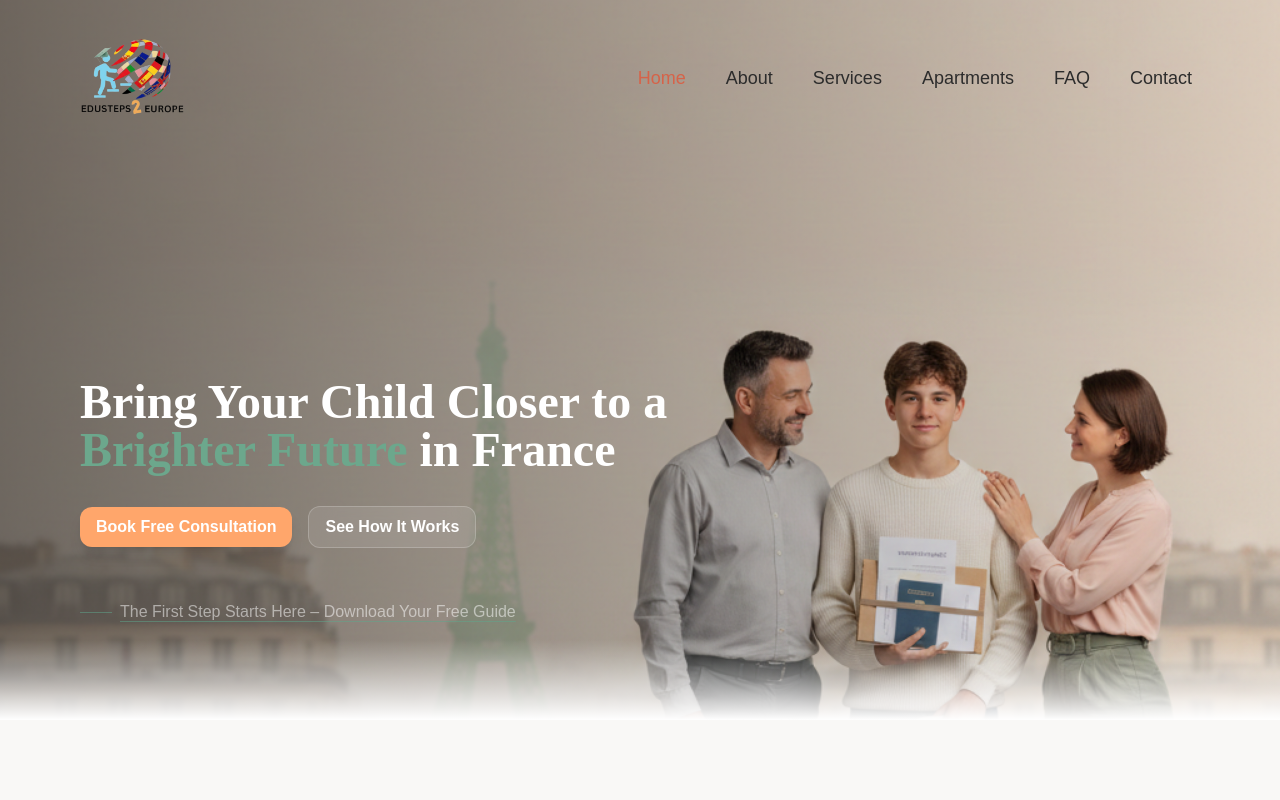
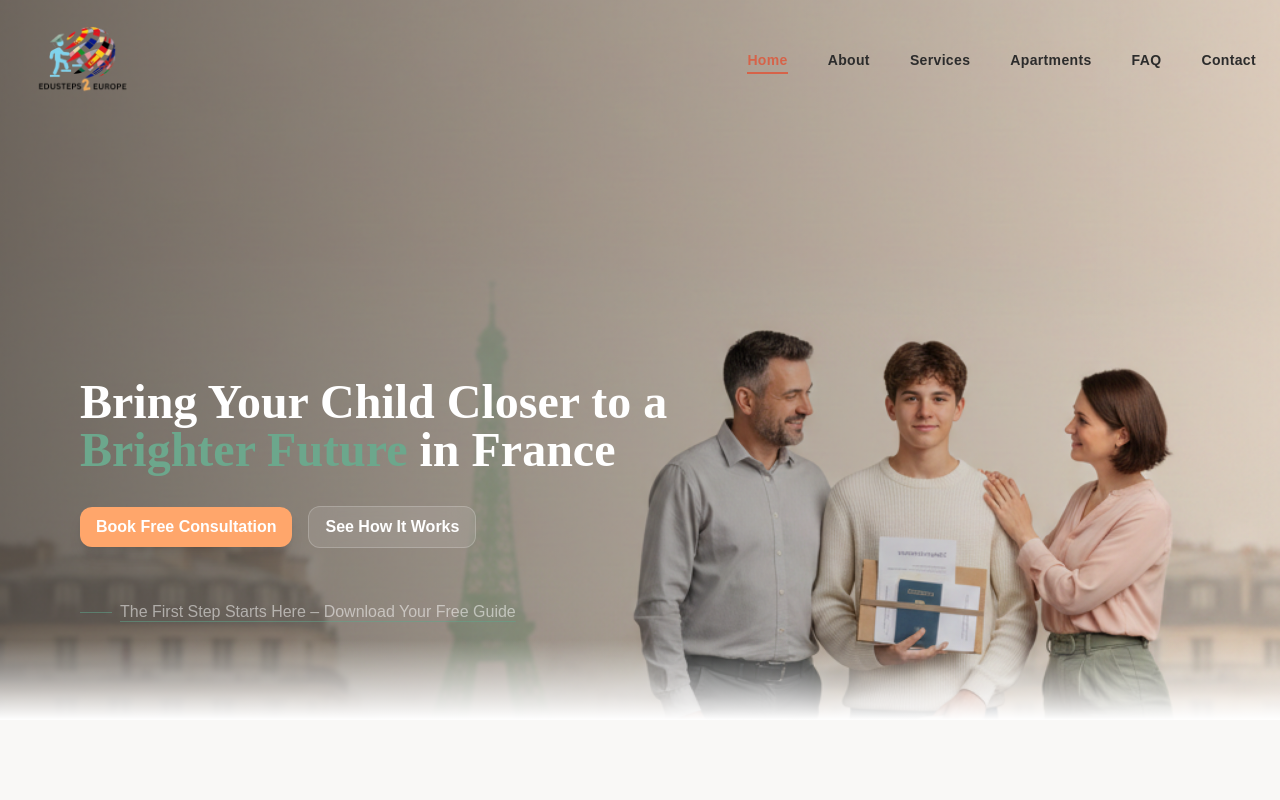
Before and after one commit to JanaJms/edusteps2europe, a React (Create React App) app: page / in a window 1280 px wide. Shown: the top 800 px of the page. Built offline with nearby package versions, Linux system fonts and the light colour scheme.

Commit message:
fix navbar

```diff
--- a/src/components/navbars/Navbar.js
+++ b/src/components/navbars/Navbar.js
@@ -1,143 +1,120 @@
-import { useLayoutEffect, useState } from "react";
+import { useState, useEffect } from "react";
+import { Link, useLocation } from "react-router-dom";
+import { MenuIcon, X } from "lucide-react";
 import logo from "../../assets/images/logo.png";
-import logoVideo from "../../assets/images/logoVideo.mp4"
-import { MenuIcon, X } from "lucide-react";
-import { useLocation } from "react-router-dom";
 
-export default function Navbar({ customStyle, navStyle }) {
+export default function Navbar() {
+    const [isVisible, setIsVisible] = useState(true);
+    const [isAtTop, setIsAtTop] = useState(true);
+    const [lastScrollY, setLastScrollY] = useState(0);
+    const [isMenuOpen, setIsMenuOpen] = useState(false);
+    const location = useLocation();
+
+    // Logic: Hide on scroll down, show on scroll up
+    useEffect(() => {
+        const controlNavbar = () => {
+            const currentScrollY = window.scrollY;
+
+            if (currentScrollY < 10) {
+                setIsVisible(true);
+                setIsAtTop(true);
+            } else {
+                setIsAtTop(false);
+                // If scrolling down, hide. If scrolling up, show.
+                if (currentScrollY > lastScrollY && currentScrollY > 100) {
+                    setIsVisible(false);
+                } else {
+                    setIsVisible(true);
+                }
+            }
+            setLastScrollY(currentScrollY);
+        };
+
+        window.addEventListener("scroll", controlNavbar);
+        return () => window.removeEventListener("scroll", controlNavbar);
+    }, [lastScrollY]);
 
     const navbarData = [
         { id: "home", label: "Home", link: "/" },
         { id: "about", label: "About", link: "/about" },
         { id: "services", label: "Services", link: "/services" },
-        // { id: "packages", label: "Packages", link: "/packages" },
         { id: "apartments", label: "Apartments", link: "/appartments" },
         { id: "faq", label: "FAQ", link: "/faq" },
         { id: "contact", label: "Contact", link: "/contact" }
     ];
 
-    const [isMobile, setIsMobile] = useState(null);
-    const location = useLocation();
-    const currentPath = location.pathname;
-    const isActive = (ele) => Boolean(currentPath === ele.link)
+    return (
+        <header
+            className={`fixed top-0 left-0 w-full z-50 transition-all duration-500 ease-in-out px-6
+                ${isVisible ? "translate-y-0" : "-translate-y-full"}
+                ${isAtTop ? "bg-transparent" : "bg-white/70 backdrop-blur-xl shadow-md py-1"}
+            `}
+        >
+            <div className="max-w-7xl mx-auto flex items-center justify-between">
+                <Link to="/">
+                    <img src={logo} alt="Logo" className="w-24 lg:w-[120px]" />
+                </Link>
 
-    useLayoutEffect(() => {
+                {/* Desktop Links */}
+                <nav className="hidden lg:flex items-center gap-10">
+                    {navbarData.map((item) => (
+                        <Link
+                            key={item.id}
+                            to={item.link}
+                            className={`text-sm font-semibold tracking-wide transition-all duration-300 relative group
+                                ${location.pathname === item.link ? "text-orange" : "text-black-metal hover:text-orange"}
+                            `}
+                        >
+                            {item.label}
+                            {/* Animated underline for active/hover */}
+                            <span className={`absolute -bottom-1 left-0 h-[2px] bg-orange transition-all duration-300
+                                ${location.pathname === item.link ? "w-full" : "w-0 group-hover:w-full"}`}
+                            />
+                        </Link>
+                    ))}
+                </nav>
 
-        if (typeof window === "undefined") return;
-
-        const handleResize = () => setIsMobile(window.innerWidth < 1024);
-        handleResize();
-        window.addEventListener("resize", handleResize);
-        return () => window.removeEventListener("resize", handleResize);
-    }, []);
-
-    const classStyles = {
-        HEADER: `px-5 sm:px-8 lg:px-16 w-full py-2 flex items-center justify-between ${customStyle} absolute top-0 left-0 z-20 `,
-        LOGO_COMP: "flex items-center space-x-2",
-        LOGO: "w-24 lg:w-[140px] cursor-pointer",
-        NAVBAR: `md:p-5 md:gap-4 lg:p-6 lg:gap-10 z-100 min-w-max inline-flex justify-center items-center ${navStyle}`,
-        LINK: "md:text-base lg:text-lg leading-7 min-w-fit font-medium text-center text-black-metal hover:text-orange/70 transition-all duration-400 ease-in-out",
-        ACTIVE_LINK: "!text-orange",
-    };
-
-    return (
-        <header className={classStyles.HEADER}>
-            <div className={classStyles.LOGO_COMP}>
-                <a href="/">
-                    <img
-                        src={logo}
-                        alt="Logo"
-                        className={classStyles.LOGO}
-                    />
-
-                </a>
+                {/* Mobile Toggle */}
+                <button onClick={() => setIsMenuOpen(true)} className="lg:hidden p-2">
+                    <MenuIcon size={24} />
+                </button>
             </div>
 
-            {
-                (isMobile == null || !navbarData?.length) ?
-                    (null)
-                    :
-                    <>
-                        {
-                            isMobile ? (
-                                <div className="flex items-center gap-2 md:gap-3">
-
-                                    <div className="w-5 h-3.5 sm:w-6 sm:h-[22px]">
-                                        <BurgerMenu
-                                            menuData={navbarData}
-                                            isActive={isActive} />
-                                    </div>
-                                </div>
-                            ) : (
-                                <nav className={classStyles.NAVBAR}>
-                                    {navbarData.map((ele) => (
-                                        <a
-                                            key={ele.id}
-                                            href={`${ele.link}`}
-                                            id={ele.id}
-                                            className={`${classStyles.LINK} ${isActive(ele) ? classStyles.ACTIVE_LINK : ""}`}
-                                        >
-                                            {ele.label}
-                                        </a>
-                                    ))}
-                                </nav>
-                            )
-                        }
-                    </>
-
-            }
-        </header >
+            {/* Better Mobile Menu (Slide-in) */}
+            <MobileMenu
+                isOpen={isMenuOpen}
+                onClose={() => setIsMenuOpen(false)}
+                data={navbarData}
+                currentPath={location.pathname}
+            />
+        </header>
     );
 }
 
-function BurgerMenu({ menuData, isActive }) {
-    const [isOpen, setIsOpen] = useState(false);
+function MobileMenu({ isOpen, onClose, data, currentPath }) {
+    return (
+        <div className={`fixed inset-0 z-[100] transition-opacity duration-300 ${isOpen ? "visible" : "invisible"}`}>
+            {/* Backdrop */}
+            <div className={`absolute inset-0 bg-black/40 backdrop-blur-sm transition-opacity duration-300 ${isOpen ? "opacity-100" : "opacity-0"}`} onClick={onClose} />
 
-    return (
-        <>
-            <div onClick={() => setIsOpen(true)} className="cursor-pointer fixed right-5">
-                <MenuIcon
-                    className="w-5 h-3.5 sm:w-6 sm:h-[22px]" />
-            </div>
-
-            <div
-                className={`w-screen h-screen fixed z-10 top-0 right-0 ${isOpen ? "pointer-events-auto" : "pointer-events-none"}`}
-            >
-                <div
-                    className={`relative w-full h-full z-12 bg-[#141415] transition-opacity duration-700 overflow-hidden ${isOpen ? "opacity-30 pointer-events-auto" : "opacity-0"
-                        }`}
-                />
-                <div
-                    className={` absolute p-4 top-0 right-0 z-50 h-screen w-[90vw] bg-reddish-orange transform transition-transform duration-300  ${isOpen ? "translate-x-0" : "translate-x-full"}`}
-                >
-                    <div onClick={() => setIsOpen(false)} className="cursor-pointer">
-                        <X
-                            alt="Close"
-                            width={20}
-                            height={20}
-                        />
-                    </div>
-                    <div className={` flex flex-col px-4 py-8 divide-y divide-[#bbb8c3]`}>
-                        {menuData.map((item, index) => (
-                            <a
-                                key={index}
-                                className={`${isActive(item) ? "text-orange" : "text-black-metal "} z-10  p-4 relative overflow-hidden group cursor-pointer`}
-                                onClick={() => {
-                                    setIsOpen(false);
-                                }}
-                                href={`${item.link}`}
-                            >
-
-                                {item.label}
-                                <div
-                                    className="absolute inset-0 z-0 opacity-0 group-hover:opacity-60 transition-opacity duration-500 backdrop-blur-sm"
-                                    style={{ background: "linear-gradient(135deg, #fbe8df, #d66349)" }}
-                                />
-                            </a>
-                        ))}
-                    </div>
+            {/* Drawer */}
+            <div className={`absolute top-0 right-0 h-full w-[280px] bg-white shadow-2xl transition-transform duration-300 ease-out flex flex-col p-6 ${isOpen ? "translate-x-0" : "translate-x-full"}`}>
+                <button onClick={onClose} className="self-end p-2 mb-8"><X size={28} /></button>
+                <div className="flex flex-col gap-1">
+                    {data.map((item) => (
+                        <Link
+                            key={item.id}
+                            to={item.link}
+                            onClick={onClose}
+                            className={`py-4 px-4 rounded-xl text-lg font-medium transition-colors
+                                ${currentPath === item.link ? "bg-orange/10 text-orange" : "text-gray-700 active:bg-gray-100"}
+                            `}
+                        >
+                            {item.label}
+                        </Link>
+                    ))}
                 </div>
             </div>
-        </>
+        </div>
     );
 }
```
